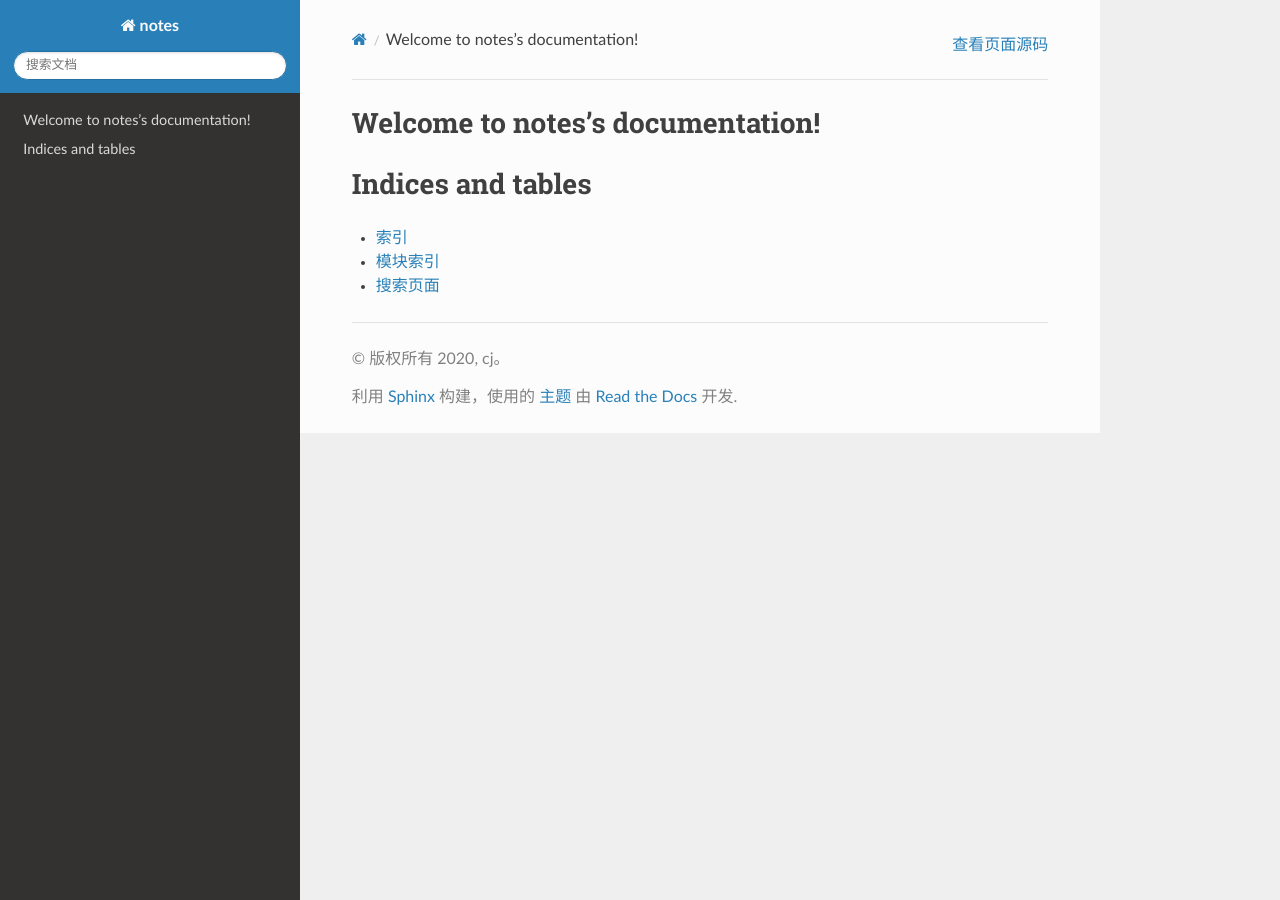
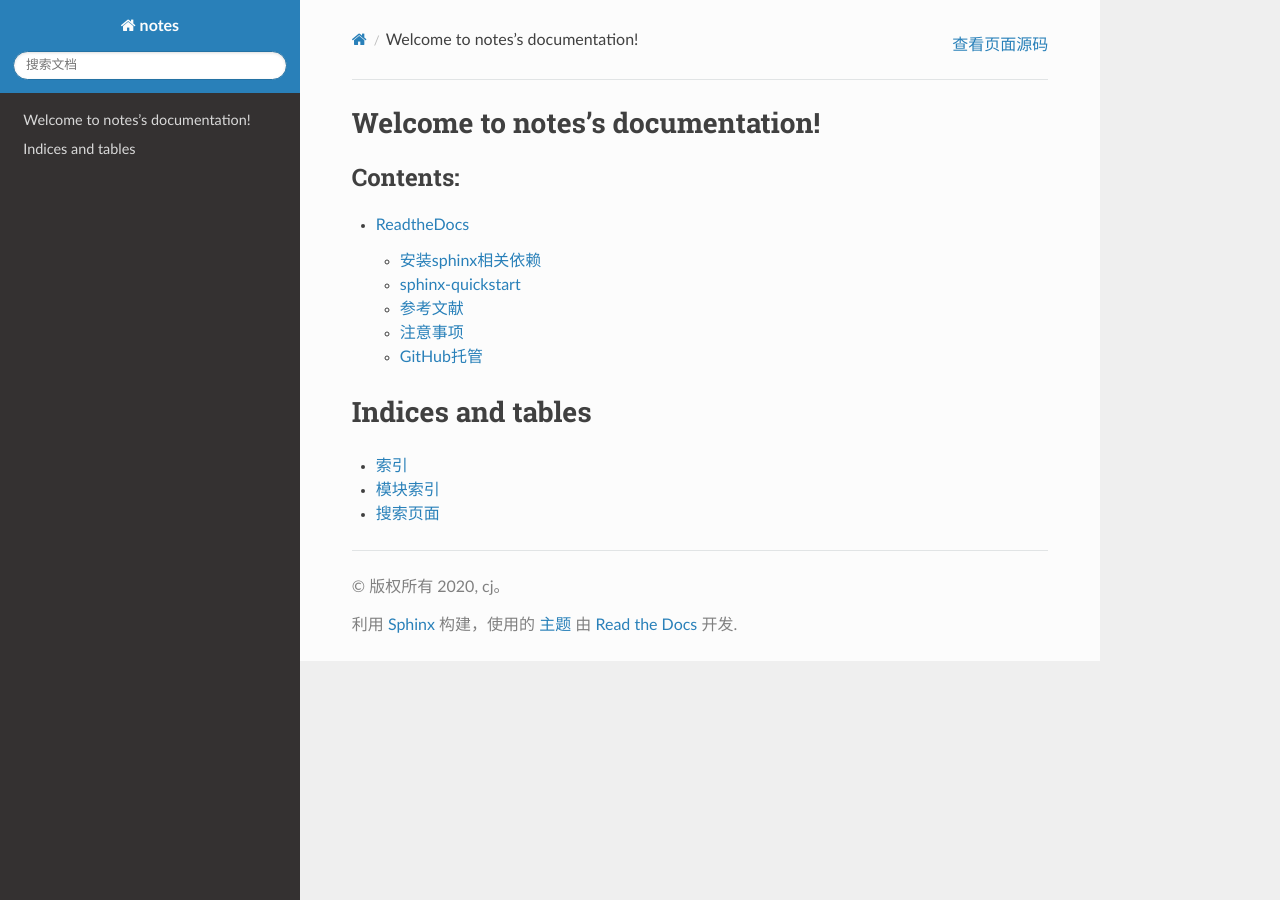
Before and after one commit to cjql/notes, a Sphinx documentation site: the page built from source/contents.rst, in a window 1280 px wide. Built offline with Sphinx 7.4.7 and the Read the Docs theme 2.0.0, drawn with Linux system fonts in a browser that asks for light colours; some of the changed lines change nothing that is shown.

Commit message:
【md】【ReadtheDocs】

````diff
--- a/source/conf.py
+++ b/source/conf.py
@@ -60,3 +60,9 @@
 # relative to this directory. They are copied after the builtin static files,
 # so a file named "default.css" will overwrite the builtin "default.css".
 html_static_path = ['_static']
+
+from recommonmark.parser import CommonMarkParser
+source_parsers = {
+    '.md': CommonMarkParser
+}
+source_suffix = ['.rst','.md']
--- /dev/null
+++ b/source/content/ReadtheDocs.md
@@ -0,0 +1,118 @@
+# ReadtheDocs
+Sphinx + GitHub + ReadtheDocs 作为文档写作工具。
+* Sphinx 生成文档
+* GitHub 托管文档
+* 再导入到 ReadtheDocs
+## 安装sphinx相关依赖
+pip install
+sphinx、sphinx_rtd_theme、recommonmark（使sphinx支持md文件生成html）、jieba（使sphin支持中文搜索）
+## sphinx-quickstart
+在空文件夹目录内cmd
+### source/index.rst
+```
+.. test documentation master file, created by
+   sphinx-quickstart on Tue Mar 31 04:16:54 2020.
+   You can adapt this file completely to your liking, but it should at least
+   contain the root `toctree` directive.
+
+Welcome to test's documentation!
+================================
+
+.. toctree::
+   :maxdepth: 6
+   :caption: Contents:
+
+   content/installation
+   content/quickstart
+   content/test
+   content/test1
+
+
+
+Indices and tables
+==================
+
+* :ref:`genindex`
+* :ref:`search`
+```
+### source/conf.py
+```
+# Configuration file for the Sphinx documentation builder.
+#
+# This file only contains a selection of the most common options. For a full
+# list see the documentation:
+# https://www.sphinx-doc.org/en/master/usage/configuration.html
+
+# -- Path setup --------------------------------------------------------------
+
+# If extensions (or modules to document with autodoc) are in another directory,
+# add these directories to sys.path here. If the directory is relative to the
+# documentation root, use os.path.abspath to make it absolute, like shown here.
+#
+# import os
+# import sys
+# sys.path.insert(0, os.path.abspath('.'))
+
+
+# -- Project information -----------------------------------------------------
+
+project = 'test'
+copyright = '2020, cjql'
+author = 'cjql'
+
+# The full version, including alpha/beta/rc tags
+release = 'v1.0.0'
+
+
+# -- General configuration ---------------------------------------------------
+
+# Add any Sphinx extension module names here, as strings. They can be
+# extensions coming with Sphinx (named 'sphinx.ext.*') or your custom
+# ones.
+extensions = []
+
+# Add any paths that contain templates here, relative to this directory.
+templates_path = ['_templates']
+
+# The language for content autogenerated by Sphinx. Refer to documentation
+# for a list of supported languages.
+#
+# This is also used if you do content translation via gettext catalogs.
+# Usually you set "language" from the command line for these cases.
+language = 'zh_CN'
+
+# List of patterns, relative to source directory, that match files and
+# directories to ignore when looking for source files.
+# This pattern also affects html_static_path and html_extra_path.
+exclude_patterns = []
+
+
+# -- Options for HTML output -------------------------------------------------
+
+# The theme to use for HTML and HTML Help pages.  See the documentation for
+# a list of builtin themes.
+#
+html_theme = 'sphinx_rtd_theme'
+
+# Add any paths that contain custom static files (such as style sheets) here,
+# relative to this directory. They are copied after the builtin static files,
+# so a file named "default.css" will overwrite the builtin "default.css".
+html_static_path = ['_static']
+
+from recommonmark.parser import CommonMarkParser
+source_parsers = {
+    '.md': CommonMarkParser
+}
+source_suffix = ['.rst','.md']
+```
+### source/content
+添加各种md文件
+添加目录到source/index.rst
+### sphinx-build -b html source build
+sphinx项目顶层目录
+## 参考文献
+[使用ReadtheDocs托管文档](https://www.xncoding.com/2017/01/22/fullstack/readthedoc.html)
+[Sphinx支持简体中文搜索](https://www.jianshu.com/p/d99f1b399ddc)
+## 注意事项
+各个md文件第一行要用一级标题写出该文件不含拓展的文件名
+## GitHub托管
--- a/source/contents.rst
+++ b/source/contents.rst
@@ -10,6 +10,8 @@
    :maxdepth: 2
    :caption: Contents:
 
+   content/ReadtheDocs
+
 
 
 Indices and tables
````
